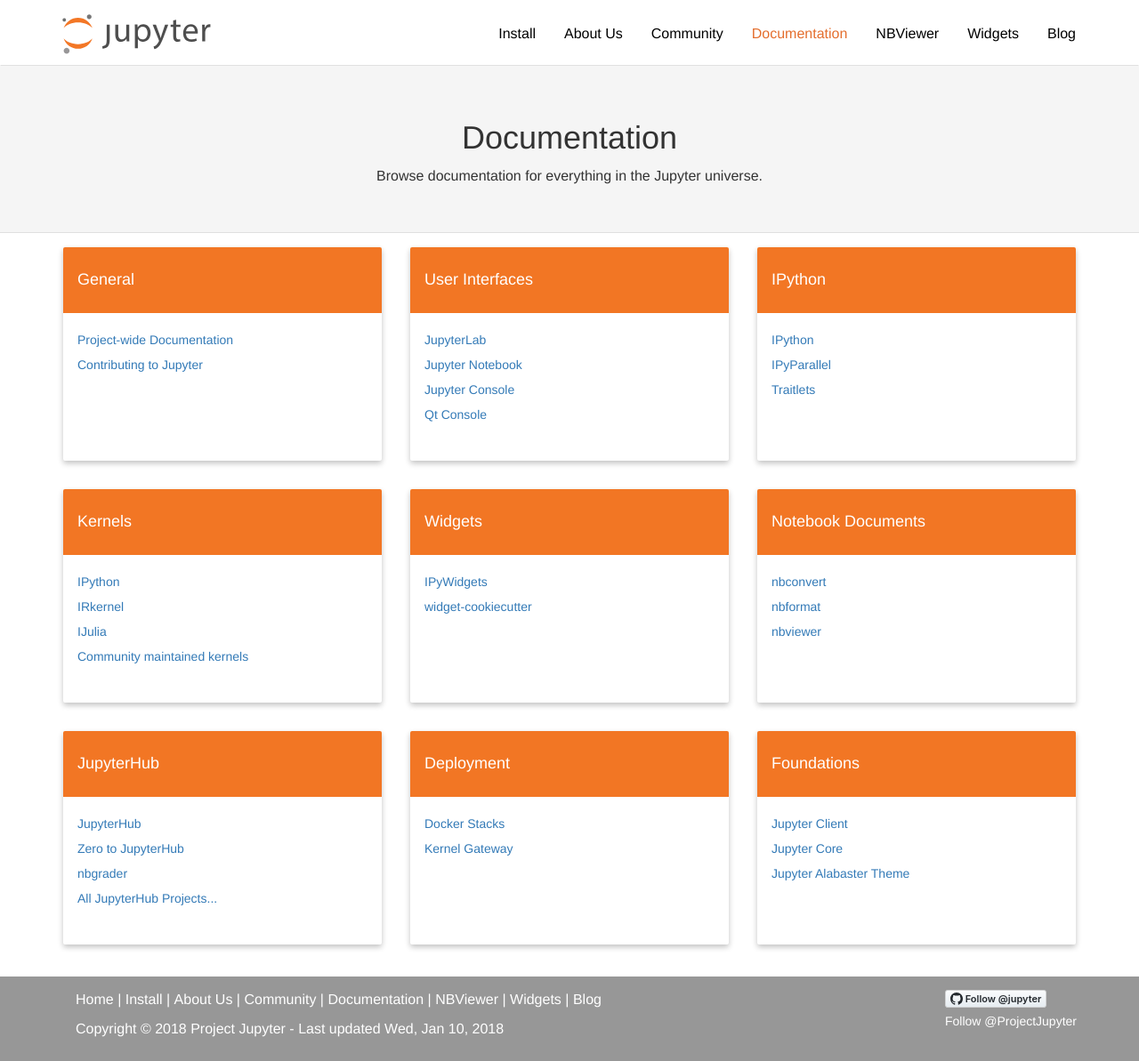
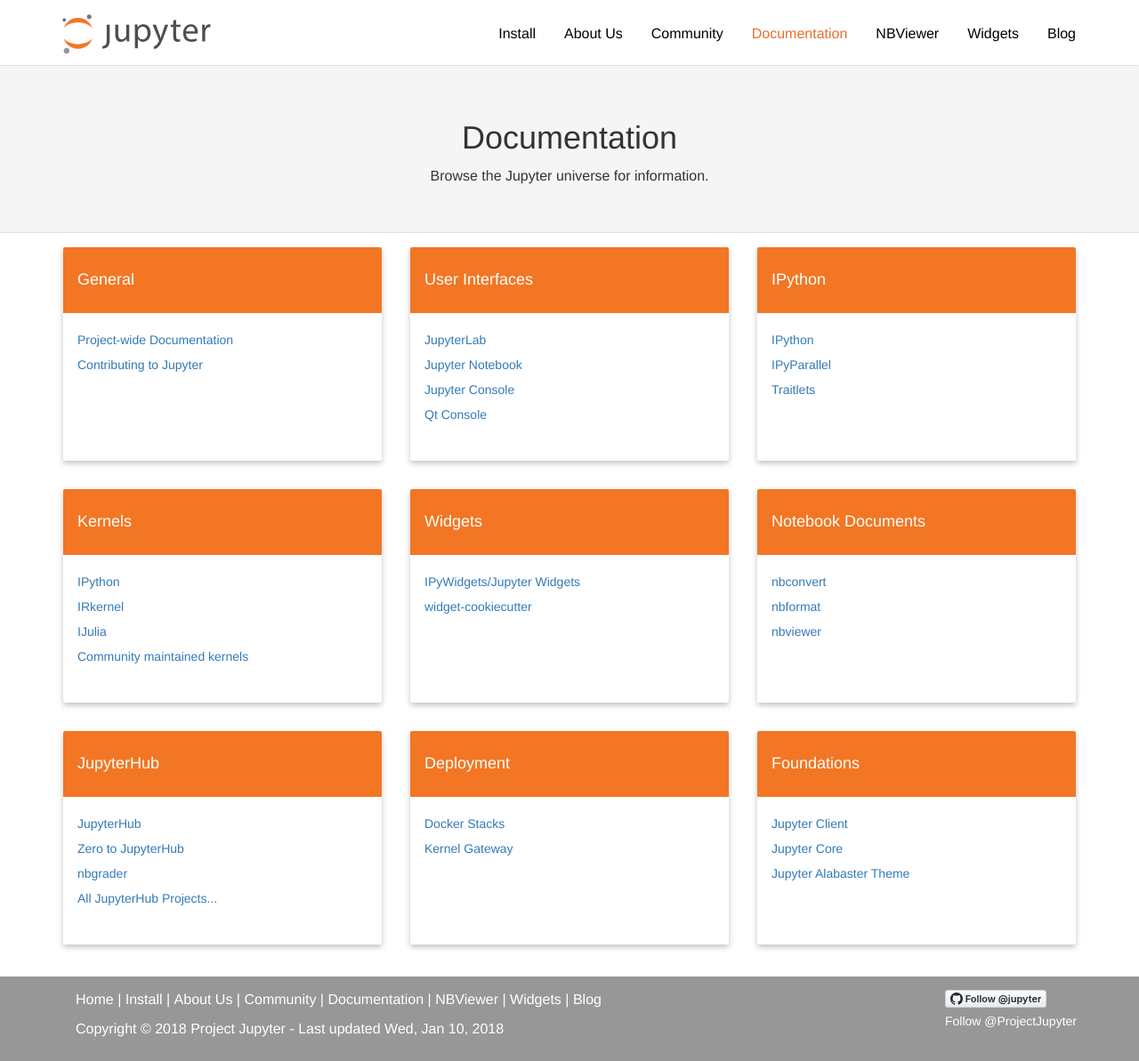
Before and after one commit to jupyter/jupyter.github.io, a Jekyll site: the page built from documentation.html, in a window 1280 px wide and 1193 px high. Shown: the whole window at 89% size. Built offline with Jekyll 4.4.1, drawn with Linux system fonts in a browser that asks for light colours; comment, search, counter and statistics services are not loaded.

Commit message:
Take @willinc comments into account

```diff
--- a/_data/documentation.yml
+++ b/_data/documentation.yml
@@ -22,7 +22,7 @@
   Community maintained kernels: https://github.com/jupyter/jupyter/wiki/Jupyter-kernels
 
 Widgets:
-  IPyWidgets: https://ipywidgets.readthedocs.io/en/latest/
+  IPyWidgets/Jupyter Widgets: https://ipywidgets.readthedocs.io/en/latest/
   widget-cookiecutter: https://github.com/jupyter-widgets/widget-cookiecutter/
 
 Notebook Documents:
--- a/_layouts/documentation.html
+++ b/_layouts/documentation.html
@@ -6,7 +6,7 @@
 <section>
     <div class="header header-grey">
       <h2>Documentation</h2>
-      <p>Browse documentation for everything in the Jupyter universe.</p>
+      <p>Browse the Jupyter universe for information.</p>
     </div>
 </section>
 <section>
```
